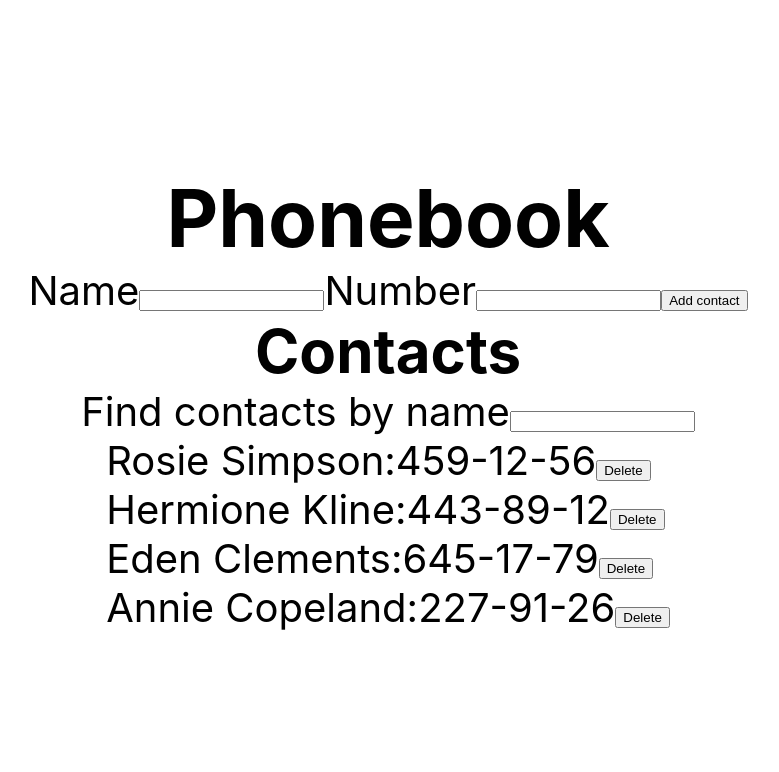
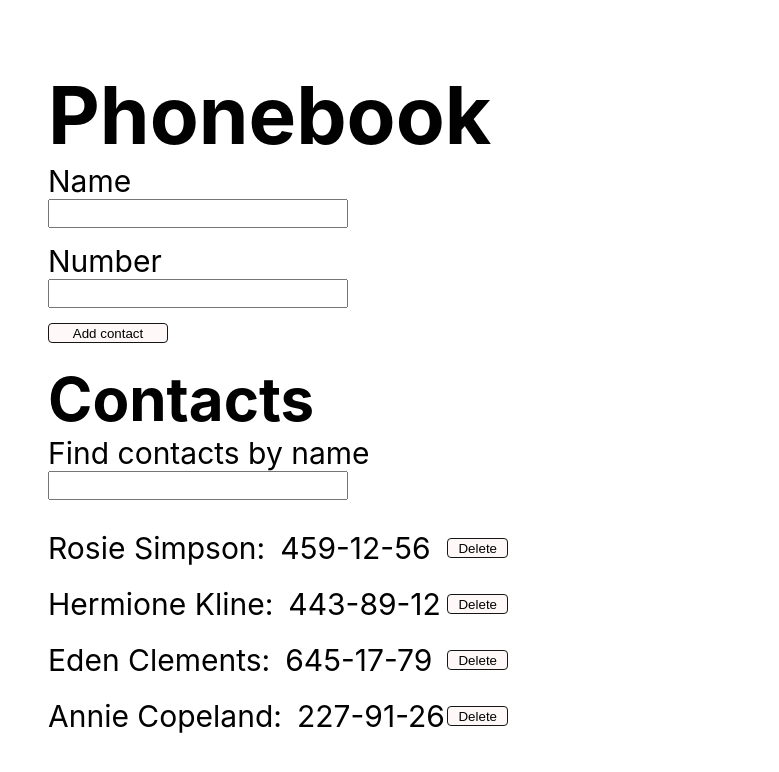
Before and after one commit to Psycameron/goit-react-hw-02-phonebook, a React (Create React App) app: page / in a window 1280 px wide. Shown: the top 772 px of the page, without its empty margins (252-1031 px from the left). Built offline with nearby package versions, Linux system fonts and the light colour scheme.

Commit message:
Added styles

```diff
--- a/src/components/App.jsx
+++ b/src/components/App.jsx
@@ -75,7 +75,8 @@ class App extends Component {
           display: 'flex',
           flexDirection: 'column',
           justifyContent: 'center',
-          alignItems: 'center',
+          // alignItems: 'center',
+          marginLeft: 300,
           fontSize: 40,
           color: '#010101',
         }}
--- a/src/components/ContactForm/ContactForm.jsx
+++ b/src/components/ContactForm/ContactForm.jsx
@@ -1,4 +1,6 @@
 import React, { Component } from 'react';
+
+import css from './ContactForm.module.css';
 
 class ContactForm extends Component {
   state = {
@@ -29,10 +31,11 @@ class ContactForm extends Component {
 
   render() {
     return (
-      <form onSubmit={this.handleSubmit}>
-        <label>
+      <form className={css.form} onSubmit={this.handleSubmit}>
+        <label className={css.form__label}>
           Name
           <input
+            className={css.form__input}
             type="text"
             name="name"
             pattern="^[a-zA-Zа-яА-Я]+(([' -][a-zA-Zа-яА-Я ])?[a-zA-Zа-яА-Я]*)*$"
@@ -42,9 +45,10 @@ class ContactForm extends Component {
             onChange={this.handleChange}
           />
         </label>
-        <label>
+        <label className={css.form__label}>
           Number
           <input
+            className={css.form__input}
             type="tel"
             name="number"
             pattern="\+?\d{1,4}?[-.\s]?\(?\d{1,3}?\)?[-.\s]?\d{1,4}[-.\s]?\d{1,4}[-.\s]?\d{1,9}"
@@ -54,7 +58,9 @@ class ContactForm extends Component {
             onChange={this.handleChange}
           />
         </label>
-        <button type="submit">Add contact</button>
+        <button className={css.form__button} type="submit">
+          Add contact
+        </button>
       </form>
     );
   }
--- a/src/components/ContactForm/ContactForm.module.css
+++ b/src/components/ContactForm/ContactForm.module.css
@@ -0,0 +1,35 @@
+.form {
+  display: flex;
+  flex-direction: column;
+
+  margin-bottom: 20px;
+}
+
+.form__label {
+  display: flex;
+  flex-direction: column;
+
+  font-size: 30px;
+}
+
+.form__label:not(:last-child) {
+  margin-bottom: 15px;
+}
+
+.form__input {
+  width: 300px;
+
+  font-size: 20px;
+}
+
+.form__button {
+  height: 20px;
+  width: 120px;
+  padding: 1px 10px;
+
+  outline: none;
+  border: 1px solid rgb(22, 22, 22);
+  border-radius: 4px;
+  cursor: pointer;
+  background-color: #fff8f8;
+}
--- a/src/components/ContactList/ContactList.jsx
+++ b/src/components/ContactList/ContactList.jsx
@@ -1,12 +1,18 @@
+import css from './ContactList.module.css';
+
 export function ContactList({ contacts, onDeleteContact }) {
   return (
-    <ul>
+    <ul className={css.list}>
       {contacts.map(({ id, name, number }) => {
         return (
-          <li key={id}>
-            <span>{name}:</span>
-            <span>{number}</span>
-            <button type="button" onClick={() => onDeleteContact(id)}>
+          <li className={css.list__item} key={id}>
+            <span className={css.list__name}>{name}:</span>
+            <span className={css.list__number}>{number}</span>
+            <button
+              className={css.list__button}
+              type="button"
+              onClick={() => onDeleteContact(id)}
+            >
               Delete
             </button>
           </li>
--- a/src/components/ContactList/ContactList.module.css
+++ b/src/components/ContactList/ContactList.module.css
@@ -0,0 +1,36 @@
+.list {
+}
+
+.list__item {
+  display: flex;
+  align-items: center;
+  width: 460px;
+}
+
+.list__item:not(:last-child) {
+  margin-bottom: 20px;
+}
+
+.list__name {
+  margin-right: 15px;
+
+  font-size: 30px;
+  line-height: 1.2;
+}
+
+.list__number {
+  font-size: 30px;
+  line-height: 1.2;
+}
+
+.list__button {
+  height: 20px;
+  padding: 1px 10px;
+  margin-left: auto;
+
+  outline: none;
+  border: 1px solid rgb(22, 22, 22);
+  border-radius: 4px;
+  cursor: pointer;
+  background-color: #fff8f8;
+}
--- a/src/components/Filter/Filter.jsx
+++ b/src/components/Filter/Filter.jsx
@@ -1,8 +1,15 @@
+import css from './Filter.module.css';
+
 export function Filter({ value, onChange }) {
   return (
-    <label>
+    <label className={css.label}>
       Find contacts by name
-      <input type="text" value={value} onChange={onChange} />
+      <input
+        className={css.input}
+        type="text"
+        value={value}
+        onChange={onChange}
+      />
     </label>
   );
 }
--- a/src/components/Filter/Filter.module.css
+++ b/src/components/Filter/Filter.module.css
@@ -0,0 +1,13 @@
+.label {
+  display: flex;
+  flex-direction: column;
+  margin-bottom: 30px;
+
+  font-size: 30px;
+}
+
+.input {
+  width: 300px;
+
+  font-size: 20px;
+}
```
